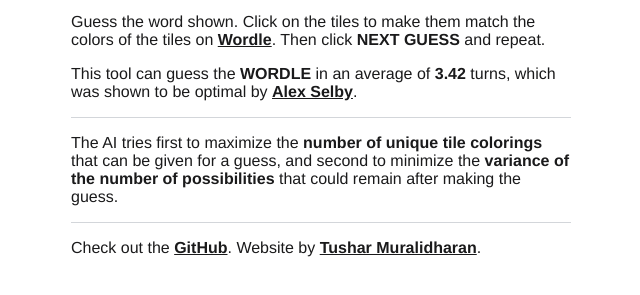
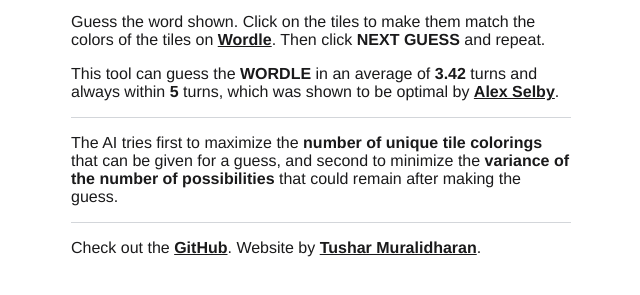
Before and after one commit to tusharmurali/wordle-ai, a plain HTML site: page index.html in a window 1280 px wide. Both pictures are taken after a click on the element 406 px from the left and 27 px from the top of the page. Shown: the part 87-382 px from the top of the page, without its empty margins (319-959 px from the left). Drawn offline with Linux system fonts and the light colour scheme.

Commit message:
Edit modal text

```diff
--- a/index.html
+++ b/index.html
@@ -56,7 +56,7 @@
                 <div class="instructions">
                     <p>This is a tool that recommends optimal guesses for the daily word game <a target="_blank" href="https://www.powerlanguage.co.uk/wordle/"><strong>Wordle</strong></a>.</p>
                     <p>Guess the word shown. Click on the tiles to make them match the colors of the tiles on <a target="_blank" href="https://www.powerlanguage.co.uk/wordle/"><strong>Wordle</strong></a>. Then click <strong>NEXT GUESS</strong> and repeat.</p>
-                    <p>This tool can guess the <strong>WORDLE</strong> in an average of <strong>3.42</strong> turns, which was shown to be optimal by <a target="_blank" href="http://sonorouschocolate.com/notes/index.php?title=The_best_strategies_for_Wordle"><strong>Alex Selby</strong></a>.</p>
+                    <p>This tool can guess the <strong>WORDLE</strong> in an average of <strong>3.42</strong> turns and always within <strong>5</strong> turns, which was shown to be optimal by <a target="_blank" href="http://sonorouschocolate.com/notes/index.php?title=The_best_strategies_for_Wordle"><strong>Alex Selby</strong></a>.</p>
                     <div style="border-top: 1px solid #d3d6da; border-bottom: 1px solid #d3d6da;">
                         <p>The AI tries first to maximize the <strong>number of unique tile colorings</strong> that can be given for a guess, and second to minimize the <strong>variance of the number of possibilities</strong> that could remain after making the guess.</p>
                     </div>
```
